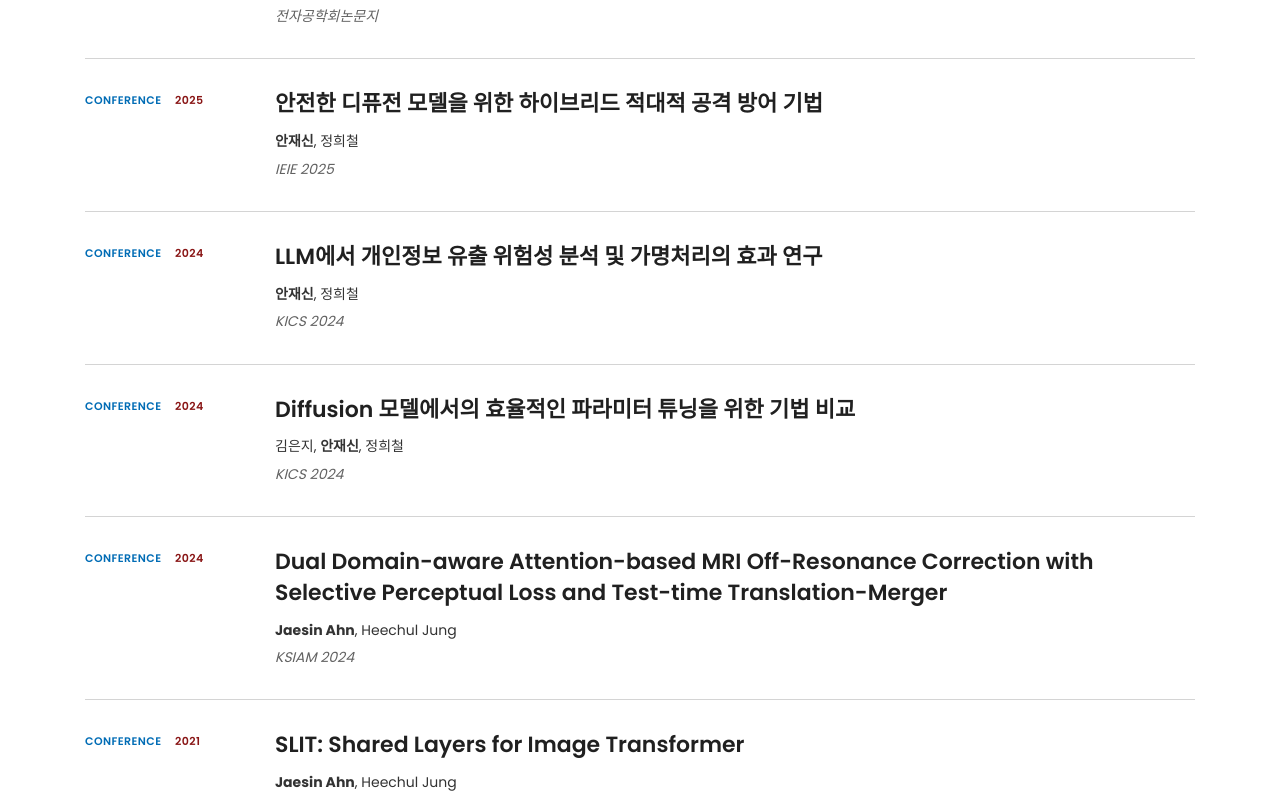
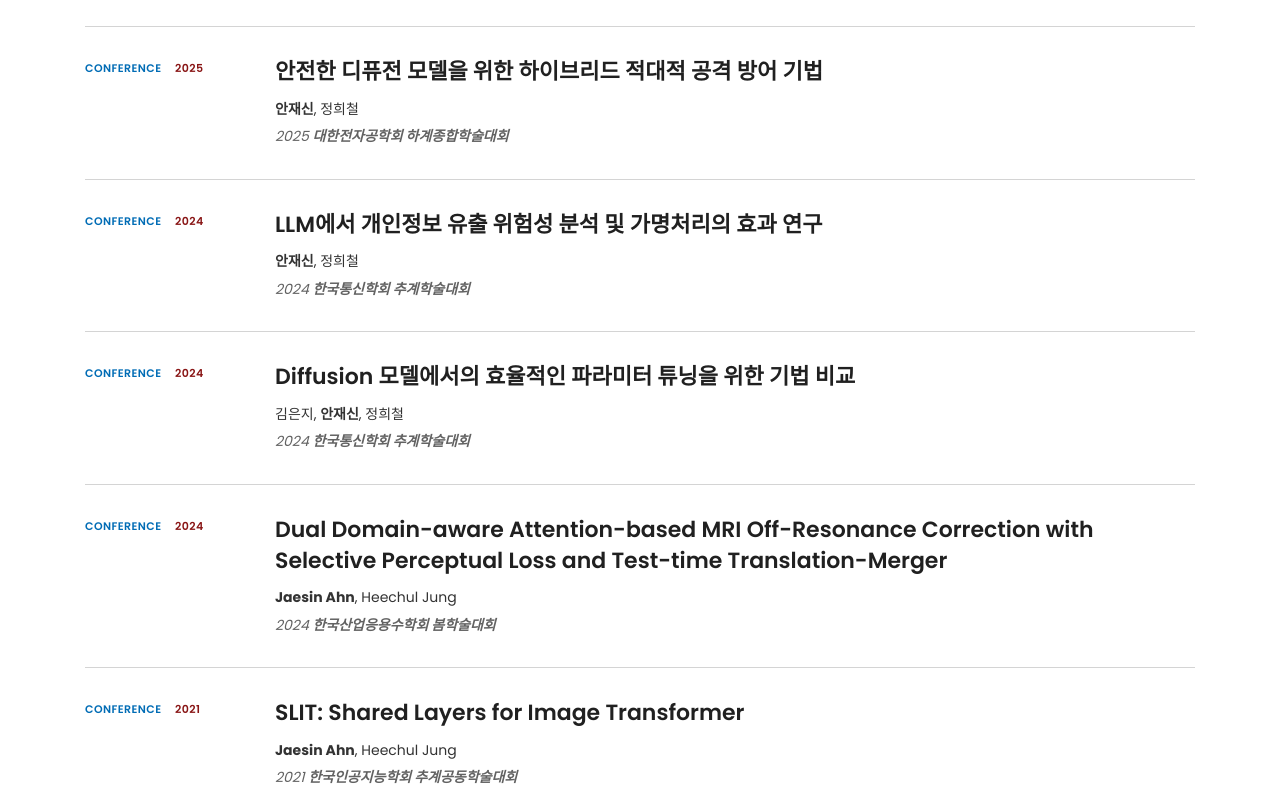
Before and after one commit to sail-hanbat/sail-hanbat.github.io, a Next.js app: page /publications/domestic in a window 1280 px wide. Shown: the part 683-1480 px from the top of the page. Built offline with nearby package versions, Linux system fonts and the light colour scheme.

Commit message:
Refine publication venue presentation

```diff
--- a/app/globals.css
+++ b/app/globals.css
@@ -979,6 +979,10 @@ li {
   font-style: italic;
 }
 
+.publication-venue strong {
+  font-weight: 700;
+}
+
 /* Members and activities */
 .student-opening,
 .lecture-intro {
--- a/app/publications/domestic/page.tsx
+++ b/app/publications/domestic/page.tsx
@@ -17,41 +17,46 @@ const publications: Publication[] = [
     type: 'Conference',
     title: '안전한 디퓨전 모델을 위한 하이브리드 적대적 공격 방어 기법',
     authors: <><strong>안재신</strong>, 정희철</>,
-    conference: 'IEIE',
+    conference: '대한전자공학회 하계종합학술대회',
+    yearFirst: true,
   },
   {
     year: '2024',
     type: 'Conference',
     title: 'LLM에서 개인정보 유출 위험성 분석 및 가명처리의 효과 연구',
     authors: <><strong>안재신</strong>, 정희철</>,
-    conference: 'KICS',
+    conference: '한국통신학회 추계학술대회',
+    yearFirst: true,
   },
   {
     year: '2024',
     type: 'Conference',
     title: 'Diffusion 모델에서의 효율적인 파라미터 튜닝을 위한 기법 비교',
     authors: <>김은지, <strong>안재신</strong>, 정희철</>,
-    conference: 'KICS',
+    conference: '한국통신학회 추계학술대회',
+    yearFirst: true,
   },
   {
     year: '2024',
     type: 'Conference',
     title: 'Dual Domain-aware Attention-based MRI Off-Resonance Correction with Selective Perceptual Loss and Test-time Translation-Merger',
     authors: <><strong>Jaesin Ahn</strong>, Heechul Jung</>,
-    conference: 'KSIAM',
+    conference: '한국산업응용수학회 봄학술대회',
+    yearFirst: true,
   },
   {
     year: '2021',
     type: 'Conference',
     title: 'SLIT: Shared Layers for Image Transformer',
     authors: <><strong>Jaesin Ahn</strong>, Heechul Jung</>,
-    conference: 'KAIA',
+    conference: '한국인공지능학회 추계공동학술대회',
+    yearFirst: true,
   },
 ];
 
 export default function DomesticPublicationsPage() {
   return (
-    <SectionPage eyebrow="Publications" title="Domestic" intro="Peer-reviewed domestic publications by Prof. Jaesin Ahn and SAIL members.">
+    <SectionPage eyebrow="Publications" title="Domestic" intro="Peer-reviewed domestic publications.">
       <PublicationList publications={publications} />
     </SectionPage>
   );
--- a/app/publications/international/page.tsx
+++ b/app/publications/international/page.tsx
@@ -73,7 +73,7 @@ const publications: Publication[] = [
 
 export default function InternationalPublicationsPage() {
   return (
-    <SectionPage eyebrow="Publications" title="International" intro="Peer-reviewed international journal and conference publications by Prof. Jaesin Ahn and SAIL members.">
+    <SectionPage eyebrow="Publications" title="International" intro="Peer-reviewed international journal and conference publications.">
       <PublicationList publications={publications} />
     </SectionPage>
   );
--- a/components/publication-list.tsx
+++ b/components/publication-list.tsx
@@ -15,6 +15,7 @@ type JournalPublication = PublicationBase & {
 type ConferencePublication = PublicationBase & {
   type: 'Conference';
   conference: string;
+  yearFirst?: boolean;
   presentation?: 'Findings' | 'Oral' | 'Spotlight' | 'Special Track' | 'Workshop';
 };
 
@@ -39,8 +40,10 @@ export function PublicationList({ publications }: { publications: Publication[]
           <p className="publication-authors">{publication.authors}</p>
           <p className="publication-venue">
             {publication.type === 'Journal'
-              ? publication.journal
-              : `${publication.conference} ${publication.year}${publication.presentation ? ` · ${publication.presentation}` : ''}`}
+              ? <strong>{publication.journal}</strong>
+              : publication.yearFirst
+                ? <>{publication.year} <strong>{publication.conference}</strong>{publication.presentation && ` · ${publication.presentation}`}</>
+                : <><strong>{publication.conference}</strong> {publication.year}{publication.presentation && ` · ${publication.presentation}`}</>}
           </p>
         </li>
       ))}
```
Also changed, not shown: 72 other files (tests, documents, lock files or other folders).
